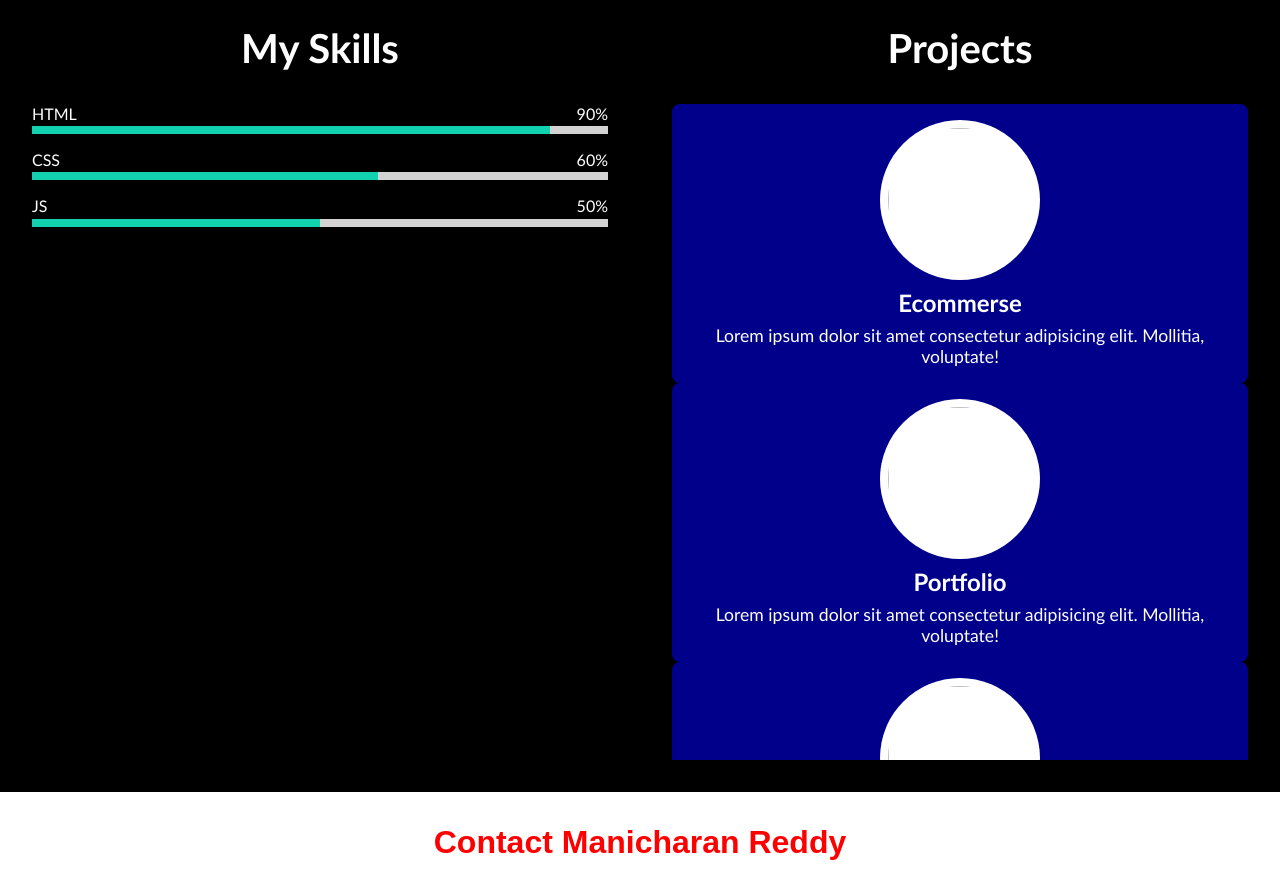
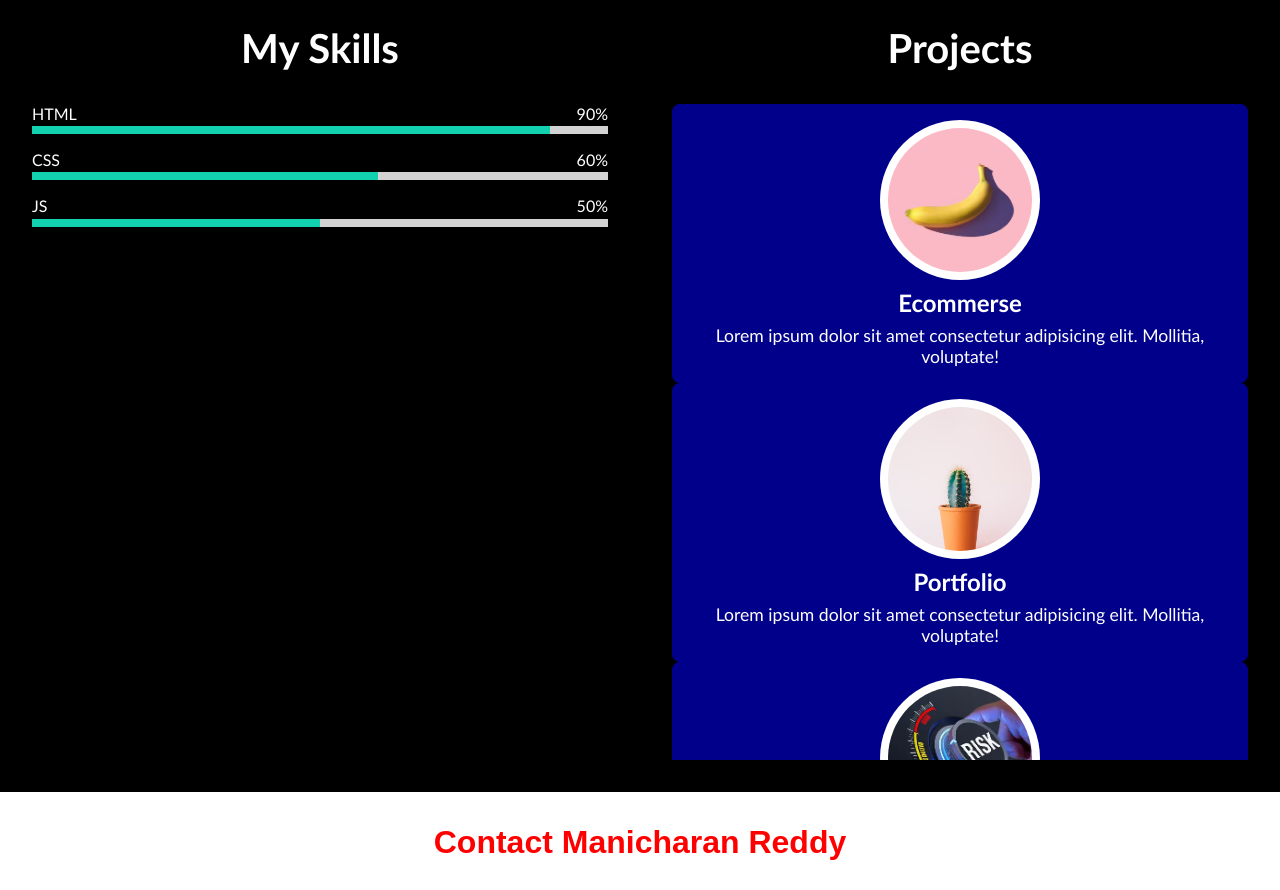
Before and after one commit to manicharanreddy/portfolio, a plain HTML site: page index.html in a window 1280 px wide. Shown: the part 1640-2530 px from the top of the page. Drawn offline with nearby package versions, Linux system fonts and the light colour scheme; files whose address does not match are found by name.

Commit message:
Update index.html

```diff
--- a/index.html
+++ b/index.html
@@ -27,7 +27,7 @@
       <nav>
         <div class="navLeft">
           <h1>R.MANICARAN REDDY</h1>
-          <img src="./assets/sharingan.png" alt="" />
+          <img src="./sharingan.png" alt="" />
         </div>
         <div class="navRight">
           <span><a href="#home">Home</a></span>
@@ -48,7 +48,7 @@
         </div>
         <div class="aboutBottom">
           <div class="aboutBottomLeft">
-            <!-- <img src="./assets/luffy.png" alt=""> -->
+            <!-- <img src="./luffy.png" alt=""> -->
             <img src="./assets/itachiPic1.png" alt="" />
           </div>
           <div class="aboutBottomRight">
@@ -106,7 +106,7 @@
           <div class="allProjects">
             <div class="wrapperDiv">
               <div class="singleProject">
-                <img src="./assets/projectOne.png" alt="" />
+                <img src="./projectOne.png" alt="" />
                 <h2>Ecommerse</h2>
                 <p>
                   Lorem ipsum dolor sit amet consectetur adipisicing elit.
@@ -116,7 +116,7 @@
             </div>
             <div class="wrapperDiv">
               <div class="singleProject">
-                <img src="./assets/projectTwo.png" alt="" />
+                <img src="./projectTwo.png" alt="" />
                 <h2>Portfolio</h2>
                 <p>
                   Lorem ipsum dolor sit amet consectetur adipisicing elit.
@@ -126,7 +126,7 @@
             </div>
             <div class="wrapperDiv">
               <div class="singleProject">
-                <img src="./assets/projectThree.png" alt="" />
+                <img src="./projectThree.png" alt="" />
                 <h2>AdminDashBoard</h2>
                 <p>
                   Lorem ipsum dolor sit amet consectetur adipisicing elit.
@@ -136,7 +136,7 @@
             </div>
             <div class="wrapperDiv">
               <div class="singleProject">
-                <img src="./assets/projectFour.png" alt="" />
+                <img src="./projectFour.png" alt="" />
                 <h2>YoutubeClone</h2>
                 <p>
                   Lorem ipsum dolor sit amet consectetur adipisicing elit.
```
